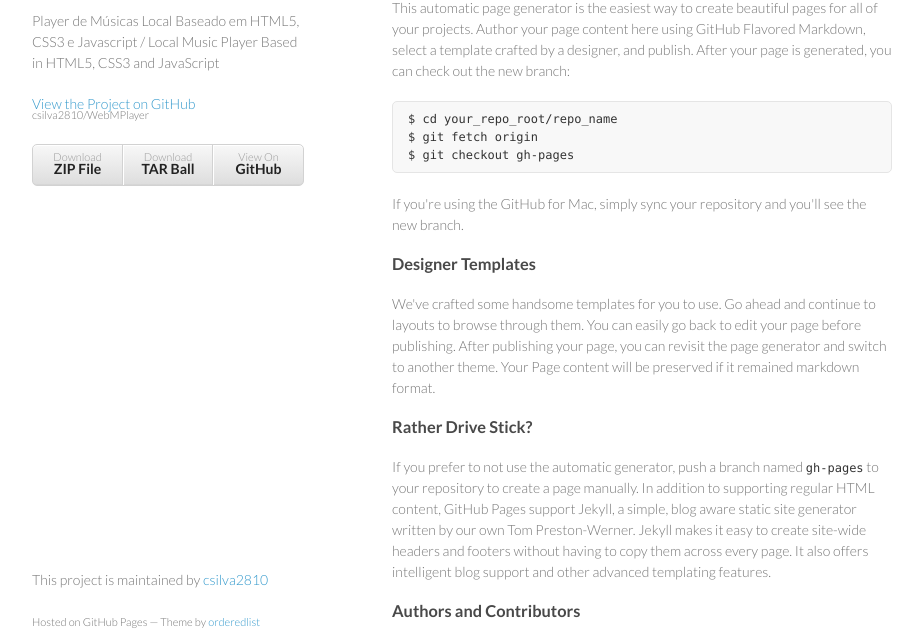
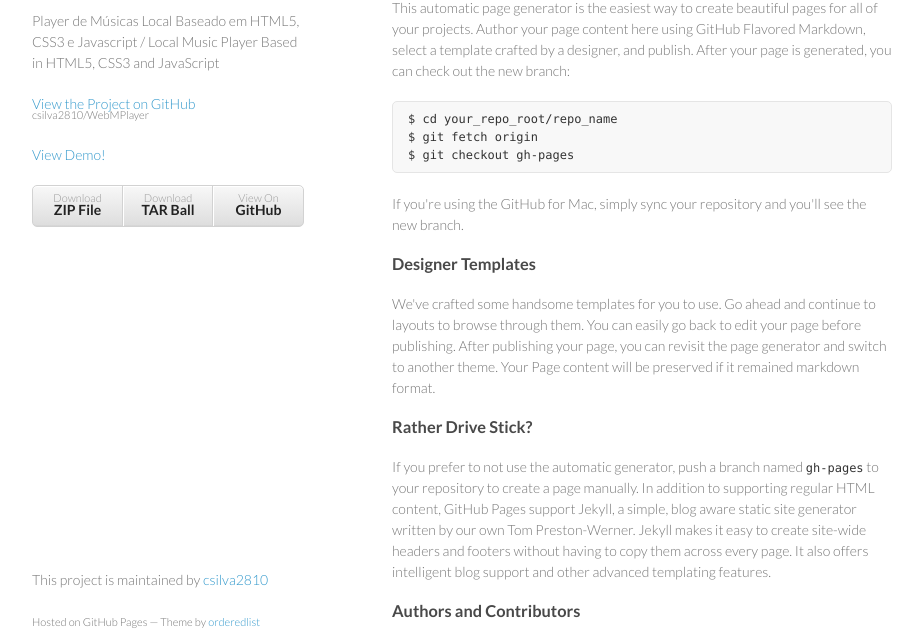
Before and after one commit to csilva2810/webmplayer, a plain HTML site: page index.html in a window 1280 px wide. Shown: the part 99-736 px from the top of the page, without its empty margins (178-1101 px from the left). Drawn offline with Linux system fonts and the light colour scheme.

Commit message:
adicionando link para a demo

```diff
--- a/index.html
+++ b/index.html
@@ -19,6 +19,8 @@
         <p>Player de Músicas Local Baseado em HTML5, CSS3 e Javascript / Local Music Player Based in HTML5, CSS3 and JavaScript</p>
 
         <p class="view"><a href="https://github.com/csilva2810/WebMPlayer">View the Project on GitHub <small>csilva2810/WebMPlayer</small></a></p>
+
+        <p class="view"><a href="demo/index.html">View Demo!</a></p>
 
 
         <ul>
```
